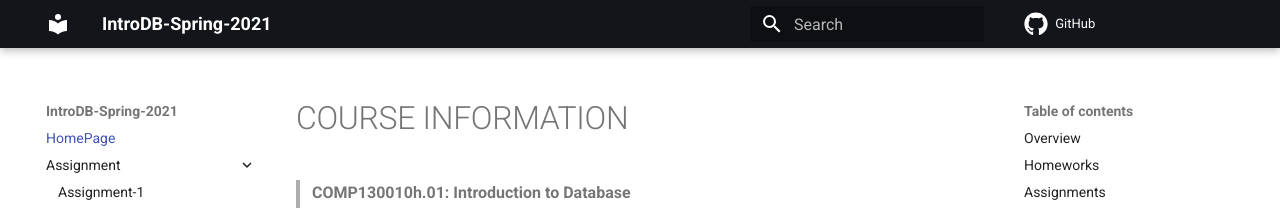
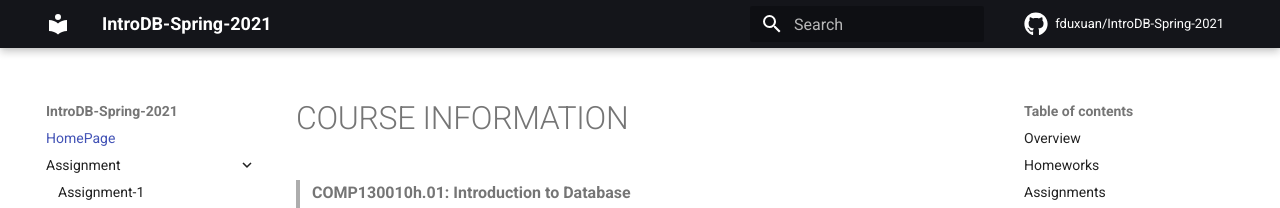
Before and after one commit to fduxuan/IntroDB-Spring-2021, an MkDocs documentation site: the page built from docs/index.md, in a window 1280 px wide. Shown: the top 208 px of the page. Built offline with MkDocs 1.6.1 and Material for MkDocs 9.7.7, drawn with Linux system fonts in a browser that asks for light colours; comment, search, counter and statistics services are not loaded.

Commit message:
add github name

```diff
--- a/mkdocs.yml
+++ b/mkdocs.yml
@@ -1,6 +1,7 @@
 site_name: IntroDB-Spring-2021
 site_url: https://fduxuan.github.io/IntroDB-Spring-2021/
 repo_url: https://github.com/fduxuan/IntroDB-Spring-2021
+repo_name: fduxuan/IntroDB-Spring-2021
 theme:
   name: material
   icon:
```
